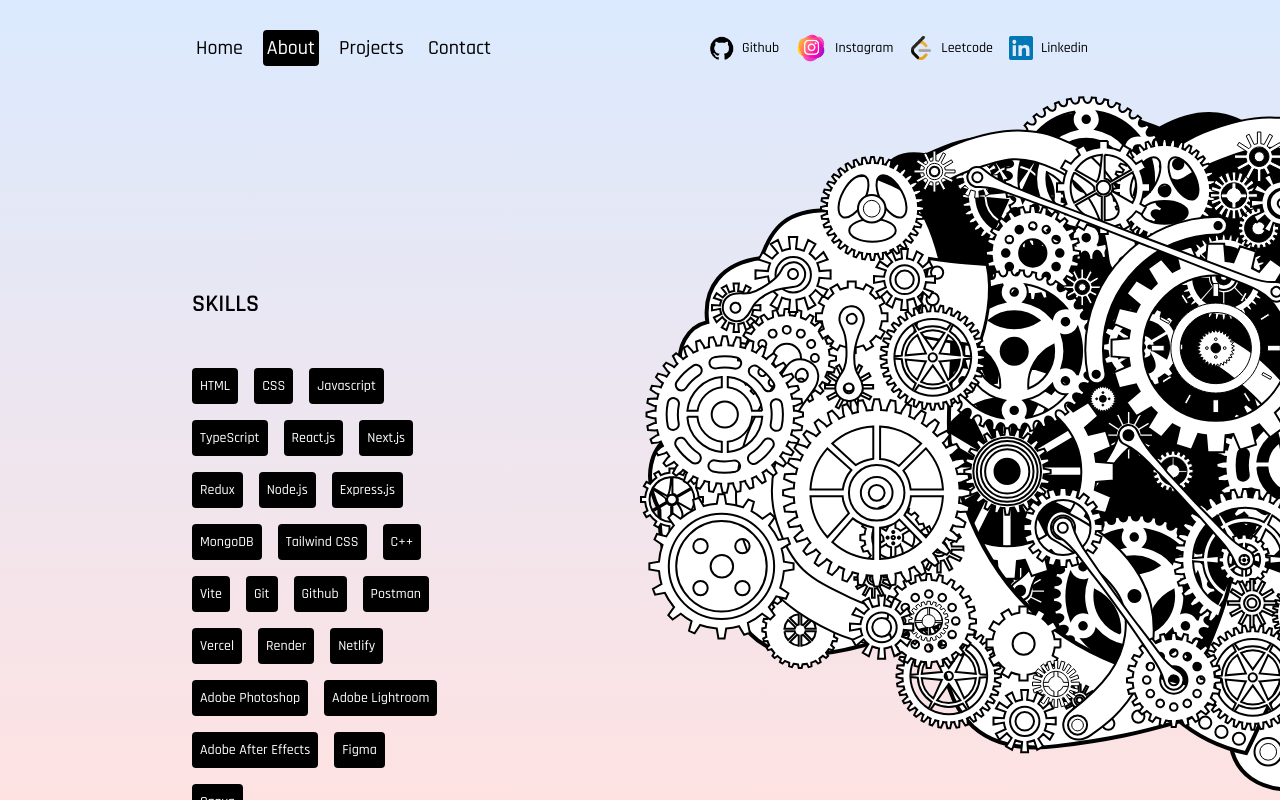
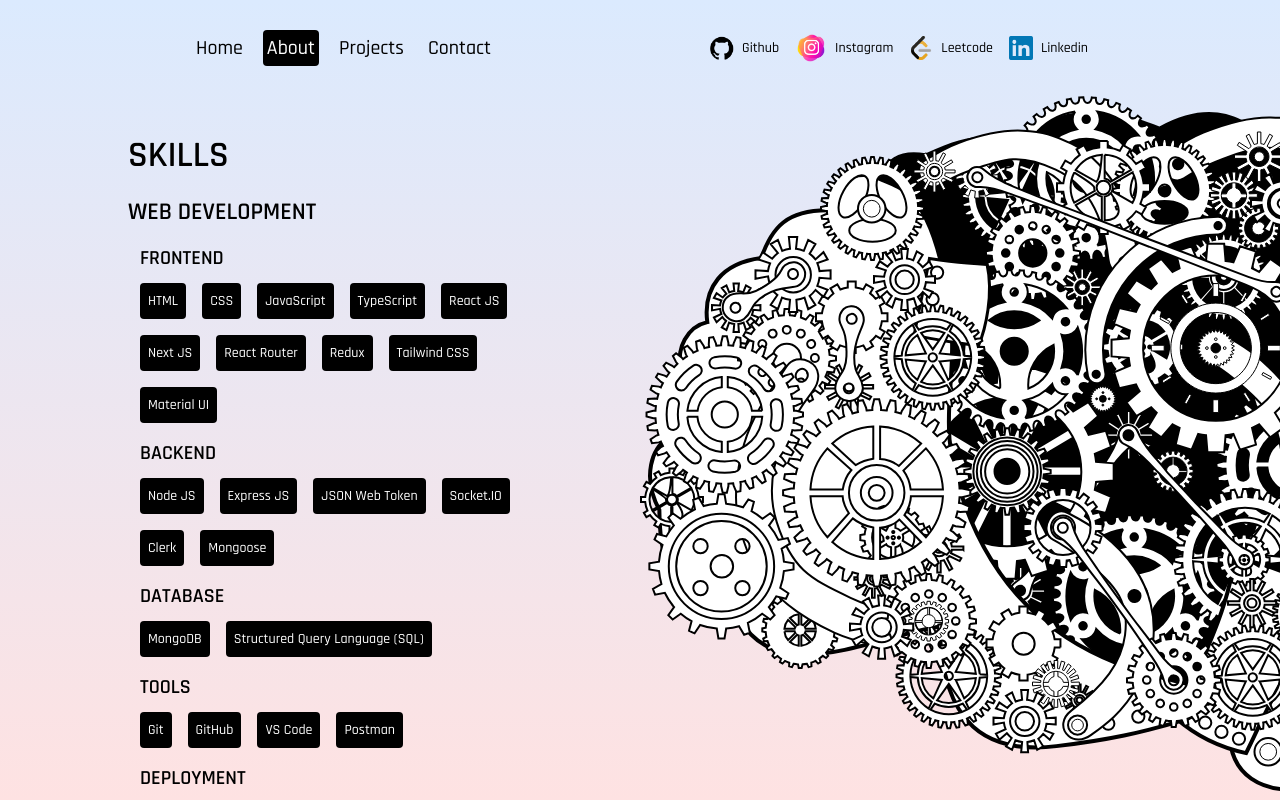
Before and after one commit to Rounakgupta2305/My-Portfolio, a Next.js app: page /about in a window 1280 px wide. Built offline with nearby package versions, Linux system fonts and the light colour scheme.

Commit message:
Update page.jsx

```diff
--- a/src/app/about/page.jsx
+++ b/src/app/about/page.jsx
@@ -9,7 +9,6 @@ const AboutPage = () => {
   const { scrollYProgress } = useScroll({ container: containerRef });
 
   const skillRef = useRef();
-  // const isSkillRefInView = useInView(skillRef, {once:true});
   const isSkillRefInView = useInView(skillRef, { margin: "-100px" });
 
   const experienceRef = useRef();
@@ -17,27 +16,55 @@ const AboutPage = () => {
 
   return (
     <motion.div
-      className="h-full"
+      className="h-full mt-0"
       initial={{ y: "-200vh" }}
       animate={{ y: "0%" }}
       transition={{ duration: 1 }}
     >
-      {/* CONTAINER */}
       <div className="h-full overflow-scroll lg:flex" ref={containerRef}>
-        {/* TEXT CONTAINER */}
-        <div className="p-4 sm:p-8 md:p-12 lg:p-20 xl:p-48 flex flex-col gap-24 md:gap-32 lg:gap-48 xl:gap-64 lg:w-2/3 lg:pr-0 xl:w-1/2">
+        <div className="p-4 sm:p-8 md:p-12 lg:px-20 lg:pb-20 lg:pt-10 xl:px-32 xl:pb-32 xl:pt-10 flex flex-col gap-16 md:gap-20 lg:gap-28 xl:gap-36 lg:w-2/3 lg:pr-0 xl:w-1/2">
 
-          <div className="flex flex-col gap-12 justify-center" ref={skillRef}>
-            {/* SKILL TITLE */}
+
+          <div className="flex flex-col gap-5 justify-center" ref={skillRef}>
+
             <motion.h1
+              initial={{ x: "-300px" }}
+              animate={isSkillRefInView ? { x: 0 } : {}}
+              transition={{ delay: 0.2 }}
+              className="font-bold text-4xl"
+            >
+              SKILLS
+            </motion.h1>
+
+            <motion.div
+              initial={{ x: "-300px" }}
+              animate={isSkillRefInView ? { x: 0 } : {}}
+              className="flex gap-4 flex-wrap"
+            >
+
+              {/* Web developemtn section */}
+              <motion.h2
                 initial={{ x: "-300px" }}
                 animate={isSkillRefInView ? { x: 0 } : {}}
                 transition={{ delay: 0.2 }}
                 className="font-bold text-2xl"
               >
-              SKILLS
-            </motion.h1>
-            {/* SKILL LIST */}
+                WEB DEVELOPMENT
+              </motion.h2>
+              <motion.div
+                initial={{ x: "-300px" }}
+                animate={isSkillRefInView ? { x: 0 } : {}}
+                className="flex gap-4 flex-wrap pl-3"
+              >
+                {/* Frtontend section */}
+                <motion.h2
+                  initial={{ x: "-300px" }}
+                  animate={isSkillRefInView ? { x: 0 } : {}}
+                  transition={{ delay: 0.2 }}
+                  className="font-bold text-xl mb-[-5px] w-full"
+                >
+                  FRONTEND
+                </motion.h2>
                 <motion.div
                   initial={{ x: "-300px" }}
                   animate={isSkillRefInView ? { x: 0 } : {}}
@@ -50,47 +77,131 @@ const AboutPage = () => {
                     CSS
                   </div>
                   <div className="rounded  p-2 text-sm cursor-pointer bg-black text-white hover:bg-white hover:text-black">
-                Javascript
+                    JavaScript
                   </div>
                   <div className="rounded  p-2 text-sm cursor-pointer bg-black text-white hover:bg-white hover:text-black">
                     TypeScript
                   </div>
                   <div className="rounded  p-2 text-sm cursor-pointer bg-black text-white hover:bg-white hover:text-black">
-                React.js
+                    React JS
                   </div>
                   <div className="rounded  p-2 text-sm cursor-pointer bg-black text-white hover:bg-white hover:text-black">
-                Next.js
+                    Next JS
+                  </div>
+                  <div className="rounded  p-2 text-sm cursor-pointer bg-black text-white hover:bg-white hover:text-black">
+                    React Router
                   </div>
                   <div className="rounded  p-2 text-sm cursor-pointer bg-black text-white hover:bg-white hover:text-black">
                     Redux
                   </div>
                   <div className="rounded  p-2 text-sm cursor-pointer bg-black text-white hover:bg-white hover:text-black">
-                Node.js
+                    Tailwind CSS
                   </div>
                   <div className="rounded  p-2 text-sm cursor-pointer bg-black text-white hover:bg-white hover:text-black">
-                Express.js
+                    Material UI
                   </div>
+                </motion.div>
+
+                {/* Backend section */}
+                <motion.h2
+                  initial={{ x: "-300px" }}
+                  animate={isSkillRefInView ? { x: 0 } : {}}
+                  transition={{ delay: 0.2 }}
+                  className="font-bold text-xl mb-[-5px] w-full"
+                >
+                  BACKEND
+                </motion.h2>
+                <motion.div
+                  initial={{ x: "-300px" }}
+                  animate={isSkillRefInView ? { x: 0 } : {}}
+                  className="flex gap-4 flex-wrap"
+                >
+                  <div className="rounded  p-2 text-sm cursor-pointer bg-black text-white hover:bg-white hover:text-black">
+                    Node JS
+                  </div>
+                  <div className="rounded  p-2 text-sm cursor-pointer bg-black text-white hover:bg-white hover:text-black">
+                    Express JS
+                  </div>
+                  <div className="rounded  p-2 text-sm cursor-pointer bg-black text-white hover:bg-white hover:text-black">
+                    JSON Web Token
+                  </div>
+                  <div className="rounded  p-2 text-sm cursor-pointer bg-black text-white hover:bg-white hover:text-black">
+                    Socket.IO
+                  </div>
+                  <div className="rounded  p-2 text-sm cursor-pointer bg-black text-white hover:bg-white hover:text-black">
+                    Clerk
+                  </div>
+                  <div className="rounded  p-2 text-sm cursor-pointer bg-black text-white hover:bg-white hover:text-black">
+                    Mongoose
+                  </div>
+                </motion.div>
+
+                {/* database section */}
+                <motion.h2
+                  initial={{ x: "-300px" }}
+                  animate={isSkillRefInView ? { x: 0 } : {}}
+                  transition={{ delay: 0.2 }}
+                  className="font-bold text-xl mb-[-5px] w-full"
+                >
+                  DATABASE
+                </motion.h2>
+                <motion.div
+                  initial={{ x: "-300px" }}
+                  animate={isSkillRefInView ? { x: 0 } : {}}
+                  className="flex gap-4 flex-wrap w-full"
+                >
                   <div className="rounded  p-2 text-sm cursor-pointer bg-black text-white hover:bg-white hover:text-black">
                     MongoDB
                   </div>
                   <div className="rounded  p-2 text-sm cursor-pointer bg-black text-white hover:bg-white hover:text-black">
-                Tailwind CSS
+                    Structured Query Language (SQL)
                   </div>
-              <div className="rounded  p-2 text-sm cursor-pointer bg-black text-white hover:bg-white hover:text-black">
-                C++
-              </div>
-              <div className="rounded  p-2 text-sm cursor-pointer bg-black text-white hover:bg-white hover:text-black">
-                Vite
-              </div>
+
+
+                </motion.div>
+
+                {/* tools section */}
+                <motion.h2
+                  initial={{ x: "-300px" }}
+                  animate={isSkillRefInView ? { x: 0 } : {}}
+                  transition={{ delay: 0.2 }}
+                  className="font-bold text-xl mb-[-5px] w-full"
+                >
+                  TOOLS
+                </motion.h2>
+                <motion.div
+                  initial={{ x: "-300px" }}
+                  animate={isSkillRefInView ? { x: 0 } : {}}
+                  className="flex gap-4 flex-wrap w-full"
+                >
                   <div className="rounded  p-2 text-sm cursor-pointer bg-black text-white hover:bg-white hover:text-black">
                     Git
                   </div>
                   <div className="rounded  p-2 text-sm cursor-pointer bg-black text-white hover:bg-white hover:text-black">
-                Github
+                    GitHub
+                  </div>
+                  <div className="rounded  p-2 text-sm cursor-pointer bg-black text-white hover:bg-white hover:text-black">
+                    VS Code
                   </div>
                   <div className="rounded  p-2 text-sm cursor-pointer bg-black text-white hover:bg-white hover:text-black">
                     Postman
                   </div>
+                </motion.div>
+
+                {/* deployement section */}
+                <motion.h2
+                  initial={{ x: "-300px" }}
+                  animate={isSkillRefInView ? { x: 0 } : {}}
+                  transition={{ delay: 0.2 }}
+                  className="font-bold text-xl mb-[-5px] w-full"
+                >
+                  DEPLOYMENT
+                </motion.h2>
+                <motion.div
+                  initial={{ x: "-300px" }}
+                  animate={isSkillRefInView ? { x: 0 } : {}}
+                  className="flex gap-4 flex-wrap w-full"
+                >
                   <div className="rounded  p-2 text-sm cursor-pointer bg-black text-white hover:bg-white hover:text-black">
                     Vercel
                   </div>
@@ -101,24 +212,80 @@ const AboutPage = () => {
                     Netlify
                   </div>
                   <div className="rounded  p-2 text-sm cursor-pointer bg-black text-white hover:bg-white hover:text-black">
-                Adobe Photoshop
+                    GitHub Pages
+                  </div>
+                </motion.div>
+
+              </motion.div>
+
+              {/* CS section */}
+              <motion.h2
+                initial={{ x: "-300px" }}
+                animate={isSkillRefInView ? { x: 0 } : {}}
+                transition={{ delay: 0.2 }}
+                className="font-bold text-2xl"
+              >
+                COMPUTER SCIENCE FUNDAMENTALS
+              </motion.h2>
+              <motion.div
+                initial={{ x: "-300px" }}
+                animate={isSkillRefInView ? { x: 0 } : {}}
+                className="flex gap-4 flex-wrap"
+              >
+                <div className="rounded  p-2 text-sm cursor-pointer bg-black text-white hover:bg-white hover:text-black">
+                  C++
+                </div>
+                <div className="rounded  p-2 text-sm cursor-pointer bg-black text-white hover:bg-white hover:text-black">
+                  Data Structures and Algorithms
+                </div>
+                <div className="rounded  p-2 text-sm cursor-pointer bg-black text-white hover:bg-white hover:text-black">
+                  Object-Oriented Programming
+                </div>
+                <div className="rounded  p-2 text-sm cursor-pointer bg-black text-white hover:bg-white hover:text-black">
+                  Operating System
+                </div>
+                <div className="rounded  p-2 text-sm cursor-pointer bg-black text-white hover:bg-white hover:text-black">
+                  Database Management Systems
+                </div>
+              </motion.div>
+
+              {/* Creative section */}
+              <motion.h2
+                initial={{ x: "-300px" }}
+                animate={isSkillRefInView ? { x: 0 } : {}}
+                transition={{ delay: 0.2 }}
+                className="font-bold text-2xl"
+              >
+                CREATIVE DESIGN & EDITING SKILLS
+              </motion.h2>
+              <motion.div
+                initial={{ x: "-300px" }}
+                animate={isSkillRefInView ? { x: 0 } : {}}
+                className="flex gap-4 flex-wrap"
+              >
+                <div className="rounded  p-2 text-sm cursor-pointer bg-black text-white hover:bg-white hover:text-black">
+                  Canva
+                </div>
+                <div className="rounded  p-2 text-sm cursor-pointer bg-black text-white hover:bg-white hover:text-black">
+                  Figma
                 </div>
                 <div className="rounded  p-2 text-sm cursor-pointer bg-black text-white hover:bg-white hover:text-black">
                   Adobe Lightroom
                 </div>
                 <div className="rounded  p-2 text-sm cursor-pointer bg-black text-white hover:bg-white hover:text-black">
+                  Adobe Photoshop
+                </div>
+                <div className="rounded  p-2 text-sm cursor-pointer bg-black text-white hover:bg-white hover:text-black">
                   Adobe After Effects
                 </div>
                 <div className="rounded  p-2 text-sm cursor-pointer bg-black text-white hover:bg-white hover:text-black">
-                Figma
-              </div>
-              <div className="rounded  p-2 text-sm cursor-pointer bg-black text-white hover:bg-white hover:text-black">
-                Canva
+                  Adobe Premiere Pro
                 </div>
 
+              </motion.div>
 
             </motion.div>
-            {/* SKILL SCROLL SVG */}
+
             <motion.svg
               initial={{ opacity: 0.2, y: 0 }}
               animate={{ opacity: 1, y: "10px" }}
@@ -141,13 +308,13 @@ const AboutPage = () => {
                 strokeWidth="1"
               ></path>
             </motion.svg>
+
           </div>
-          {/* EXPERIENCE CONTAINER */}
+
           <div
-            className="flex flex-col gap-12 justify-center pb-48"
+            className="flex flex-col gap-12 justify-center pb-24"
             ref={experienceRef}
           >
-            {/* EXPERIENCE TITLE */}
             <motion.h1
               initial={{ x: "-300px" }}
               animate={isExperienceRefInView ? { x: "0" } : {}}
@@ -156,15 +323,13 @@ const AboutPage = () => {
             >
               EDUCATION
             </motion.h1>
-            {/* EXPERIENCE LIST */}
             <motion.div
               initial={{ x: "-300px" }}
               animate={isExperienceRefInView ? { x: "0" } : {}}
-              className=""
+              className="px-6"
             >
-              {/* EXPERIENCE LIST ITEM */}
+
               <div className="flex justify-between h-48">
-                {/* LEFT */}
                 <div className="w-1/3 ">
 
                   <div className="bg-white p-3 font-semibold rounded-b-lg rounded-s-lg">
@@ -176,7 +341,7 @@ const AboutPage = () => {
                   </div>
 
                   <div className="px-2 pb-2 text-red-400 text-sm font-semibold">
-                    CGPA: 8.08
+                    CGPA: 8.05
                   </div>
 
                   <div className="px-2 pb-2 text-sm italic">
@@ -184,36 +349,36 @@ const AboutPage = () => {
                   </div>
 
                 </div>
-                {/* CENTER */}
+
                 <div className="w-1/6 flex justify-center">
-                  {/* LINE */}
+
                   <div className="w-1 h-full bg-gray-600 rounded relative">
-                    {/* LINE CIRCLE */}
+
                     <div className="absolute w-5 h-5 rounded-full ring-4 ring-red-400 bg-white -left-2"></div>
                   </div>
                 </div>
-                {/* RIGHT */}
+
                 <div className="w-1/3 "></div>
               </div>
-              {/* EXPERIENCE LIST ITEM */}
+
               <div className="flex justify-between h-48">
-                {/* LEFT */}
+
                 <div className="w-1/3 "></div>
-                {/* CENTER */}
+
                 <div className="w-1/6 flex justify-center">
-                  {/* LINE */}
+
                   <div className="w-1 h-full bg-gray-600 rounded relative">
-                    {/* LINE CIRCLE */}
+
                     <div className="absolute w-5 h-5 rounded-full ring-4 ring-red-400 bg-white -left-2"></div>
                   </div>
                 </div>
-                {/* RIGHT */}
+
                 <div className="w-1/3 ">
-                  {/* JOB TITLE */}
+
                   <div className="bg-white p-3 font-semibold rounded-b-lg rounded-s-lg">
                     Vardhaman Higher Secondary School
                   </div>
-                  {/* JOB DESC */}
+
 
                   <div className="p-2 text-sm italic">
                     Higher Secondary
@@ -228,15 +393,15 @@ const AboutPage = () => {
                   </div>
                 </div>
               </div>
-              {/* EXPERIENCE LIST ITEM */}
+
               <div className="flex justify-between h-48">
-                {/* LEFT */}
+
                 <div className="w-1/3 ">
-                  {/* JOB TITLE */}
+
                   <div className="bg-white p-3 font-semibold rounded-b-lg rounded-s-lg">
                     Tara Sadan Senior Secondary School
                   </div>
-                  {/* JOB DESC */}
+
                   <div className="p-2 text-sm italic">
                     Senior Secondary
                   </div>
@@ -249,24 +414,26 @@ const AboutPage = () => {
                     2017 - 2018
                   </div>
                 </div>
-                {/* CENTER */}
+
                 <div className="w-1/6 flex justify-center">
-                  {/* LINE */}
+
                   <div className="w-1 h-full bg-gray-600 rounded relative">
-                    {/* LINE CIRCLE */}
+
                     <div className="absolute w-5 h-5 rounded-full ring-4 ring-red-400 bg-white -left-2"></div>
                   </div>
                 </div>
-                {/* RIGHT */}
+
                 <div className="w-1/3 "></div>
               </div>
             </motion.div>
           </div>
+
         </div>
-        {/* SVG CONTAINER */}
+
         <div className="hidden lg:block w-1/3 sticky top-0 z-30 xl:w-1/2">
           <Brain scrollYProgress={scrollYProgress} />
         </div>
+
       </div>
     </motion.div>
   );
```
Lines whose indentation alone changed are shown as unchanged.
